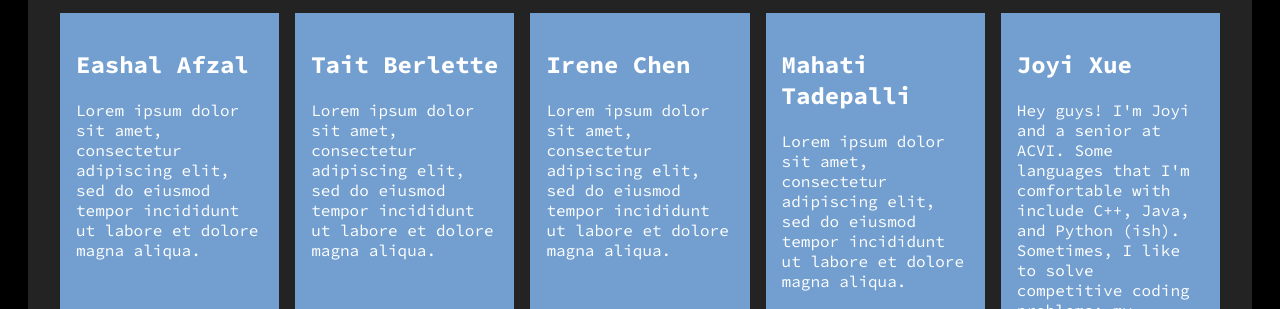
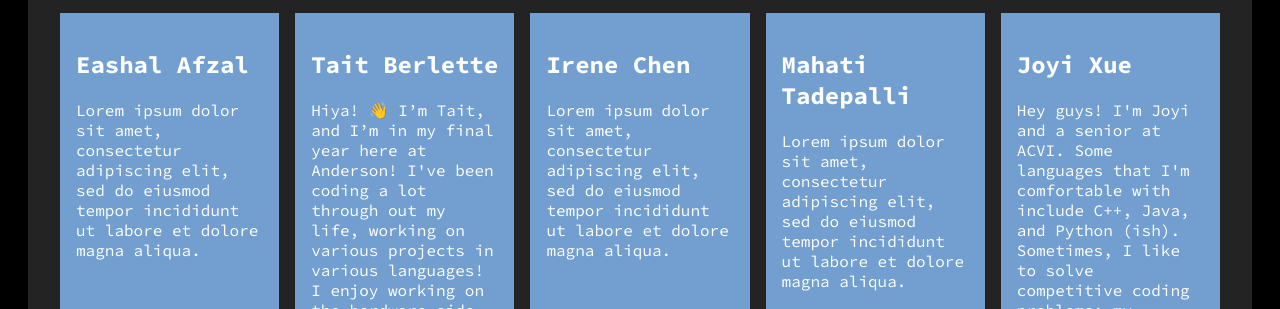
Before and after one commit to ac-squared/ac-squared-website, a website: page views/index.html in a window 1280 px wide. Shown: the part 643-952 px from the top of the page. Drawn offline with Linux system fonts and the light colour scheme; files that its build step writes are made by us from their sources; no server answers; files whose address does not match are found by name.

Commit message:
Add Tait's about me!

```diff
--- a/views/index.html
+++ b/views/index.html
@@ -54,7 +54,7 @@
           </div>
           <div class="exec">
             <h2>Tait Berlette</h2>
-            <p>Lorem ipsum dolor sit amet, consectetur adipiscing elit, sed do eiusmod tempor incididunt ut labore et dolore magna aliqua.</p>
+            <p>Hiya! 👋 I’m Tait, and I’m in my final year here at Anderson! I've been coding a lot through out my life, working on various projects in various languages! I enjoy working on the hardware side of computer science, building computers, phones, and watches! Let me know if you have any questions, I'm excited to get to know you all! 😀</p>
           </div>
           <div class="exec">
             <h2>Irene Chen</h2>
```
